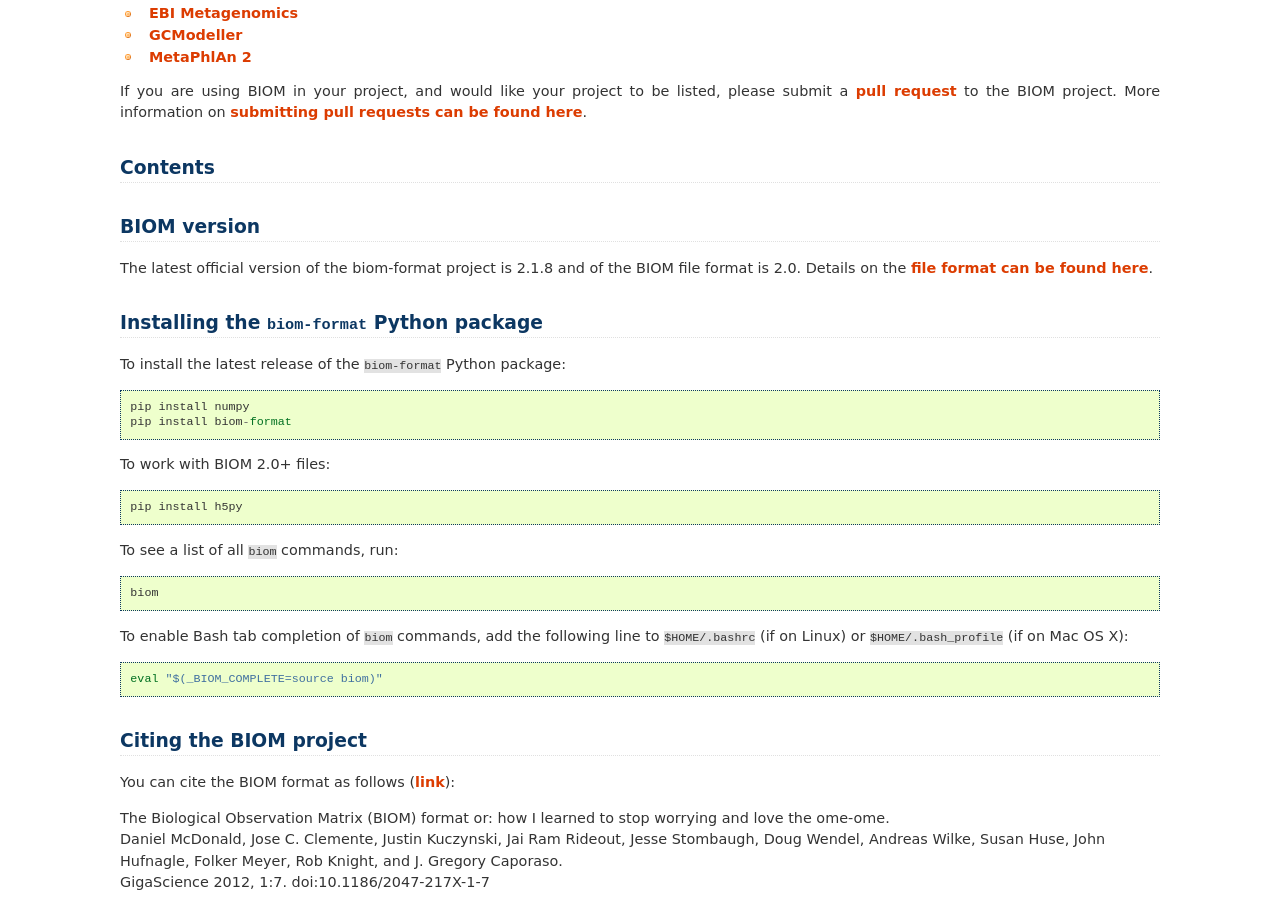
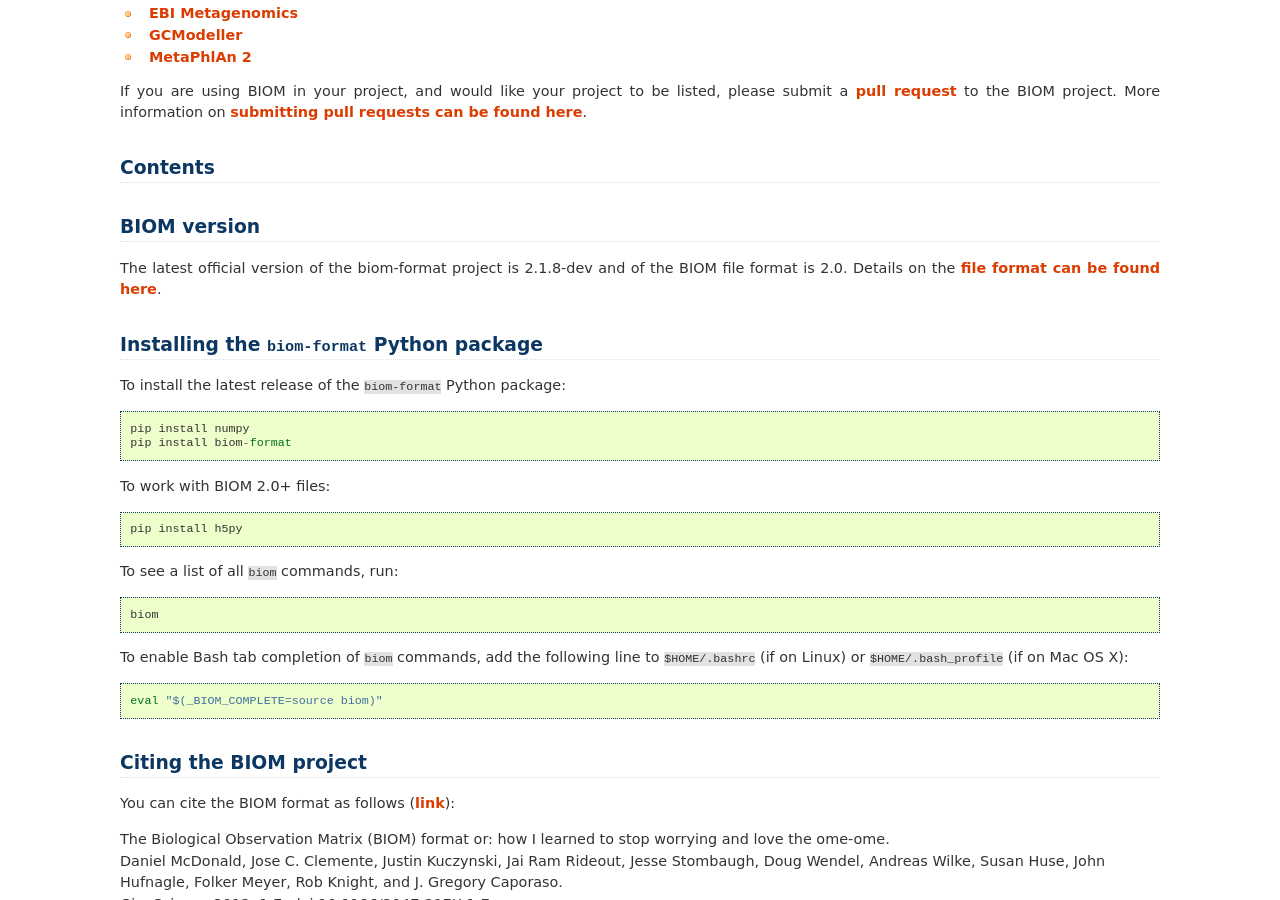
Before and after one commit to biocore/biom-format, a Sphinx documentation site: the page built from doc/index.rst, in a window 1280 px wide and 900 px high, scrolled down 1093 px. Built offline with Sphinx 7.4.7, drawn with Linux system fonts in a browser that asks for light colours; formulas are drawn with MathJax 3; pages that are not in the unit, such as notebooks, are missing from menus.

Commit message:
MAINT: denote 2.1.8-dev

```diff
--- a/doc/conf.py
+++ b/doc/conf.py
@@ -66,8 +66,8 @@
 # built documents.
 #
 # The full version, including alpha/beta/rc tags.
-version = "2.1.8"
-release = "2.1.8"
+version = "2.1.8-dev"
+release = "2.1.8-dev"
 
 # The language for content autogenerated by Sphinx. Refer to documentation
 # for a list of supported languages.
--- a/setup.py
+++ b/setup.py
@@ -43,7 +43,7 @@
 __credits__ = ["Greg Caporaso", "Daniel McDonald", "Jose Clemente",
                "Jai Ram Rideout", "Jorge Cañardo Alastuey", "Michael Hall"]
 __license__ = "BSD"
-__version__ = "2.1.8"
+__version__ = "2.1.8-dev"
 __maintainer__ = "Daniel McDonald"
 __email__ = "mcdonadt@colorado.edu"
 
@@ -75,7 +75,6 @@
 
         # import here, cause outside the eggs aren't loaded
         import pytest
-
         errno = pytest.main(shlex.split(self.pytest_args))
         sys.exit(errno)
 
```
Also changed, not shown: 1 other file.
